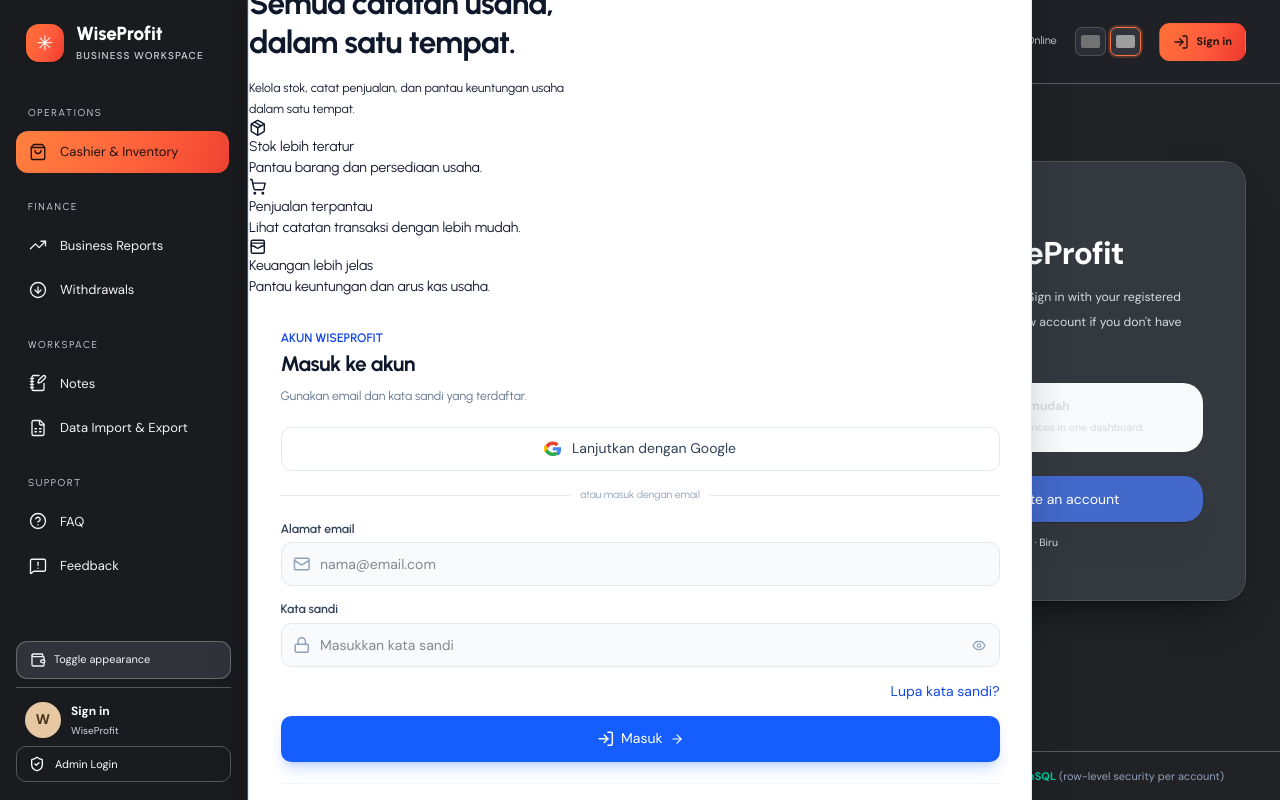
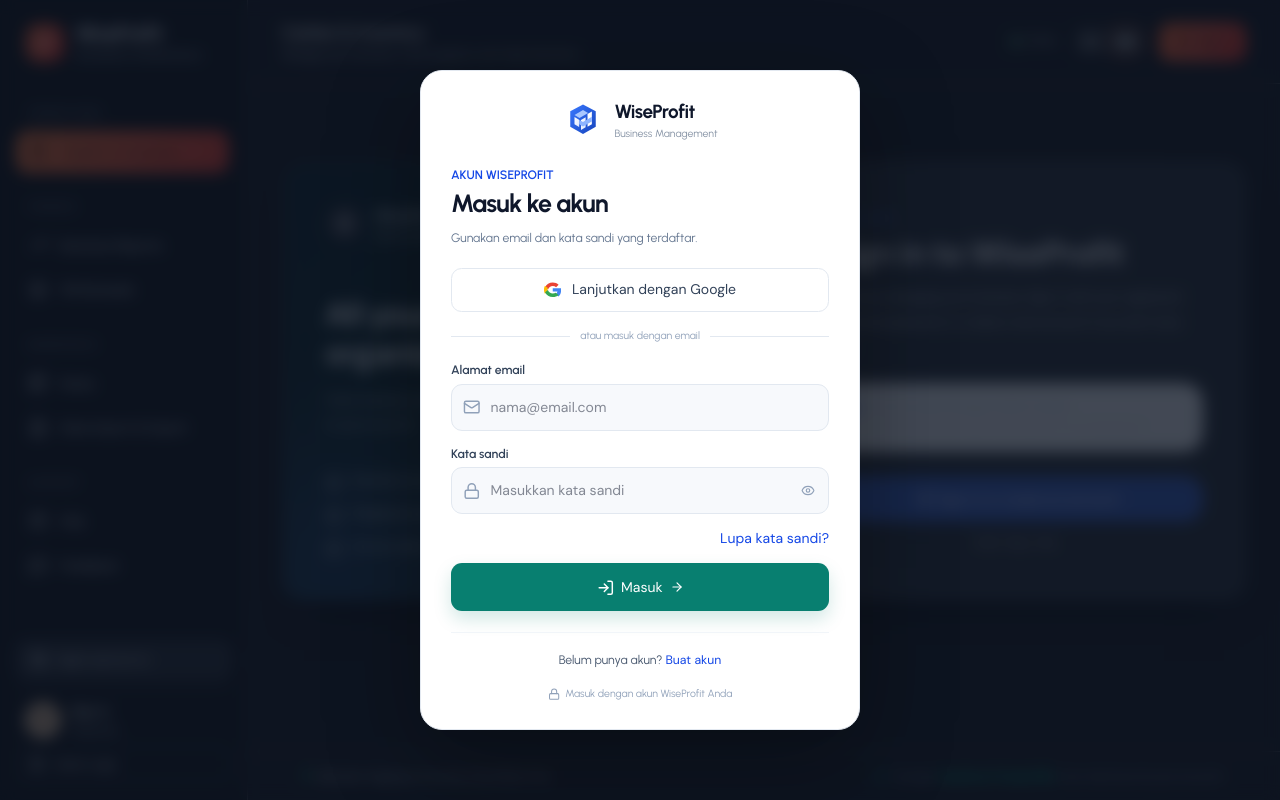
Before and after one commit to sirojuddinkafabillah-hash/WiseProfit, a React (Vite) app in the folder wiseprofit/: page / in a window 1280 px wide. Built offline with nearby package versions, Linux system fonts and the light colour scheme; no server answers; the database is empty; grey boxes are pictures that could not be loaded.

Commit message:
Simplify login into a centered single panel

```diff
--- a/wiseprofit/src/ignara-theme.css
+++ b/wiseprofit/src/ignara-theme.css
@@ -913,3 +913,64 @@ button, input, select, textarea { font-family: var(--font); }
   .cirrel-summary-grid .cirrel-stat-card .text-2xl,
   .cirrel-summary-grid .cirrel-stat-card .text-3xl { font-size: clamp(1.2rem, 5vw, 1.55rem) !important; }
 }
+
+
+/* Simple single-panel authentication layout */
+.wp-auth-overlay {
+  padding: 20px !important;
+  background: rgba(8, 17, 31, .76) !important;
+  backdrop-filter: blur(8px);
+}
+.wp-auth-card {
+  width: min(100%, 440px) !important;
+  max-width: 440px !important;
+  border: 1px solid #e2e8f0 !important;
+  border-radius: 22px !important;
+  box-shadow: 0 28px 90px rgba(0, 0, 0, .34) !important;
+  background: #ffffff !important;
+}
+.wp-auth-header {
+  padding: 26px 30px 0 !important;
+  background: #ffffff !important;
+}
+.wp-auth-brand {
+  justify-content: center !important;
+  gap: 10px !important;
+}
+.wp-auth-brand-icon {
+  width: 42px !important;
+  height: 42px !important;
+  border-radius: 13px !important;
+}
+.wp-auth-brand-icon svg { width: 34px !important; height: 34px !important; }
+.wp-auth-brand-name { font-size: 19px !important; }
+.wp-auth-brand-subtitle { color: #8491a3 !important; }
+.wp-auth-intro,
+.wp-auth-features { display: none !important; }
+.wp-auth-body {
+  padding: 25px 30px 28px !important;
+}
+.wp-auth-body > div:first-child { margin-bottom: 20px !important; }
+.wp-auth-body h3 {
+  font-size: 25px !important;
+  letter-spacing: -.035em !important;
+}
+.wp-auth-body input {
+  min-height: 47px;
+  border-radius: 11px !important;
+  background: #f7f9fc !important;
+}
+.wp-auth-body button[type="submit"] {
+  min-height: 48px;
+  border-radius: 11px !important;
+  background: #087f70 !important;
+  box-shadow: 0 8px 18px rgba(8, 127, 112, .18) !important;
+}
+.wp-auth-body button[type="submit"]:hover { background: #066b60 !important; }
+.wp-auth-body button[type="button"]:not([aria-label]) { transition: color .16s ease, background .16s ease; }
+@media (max-width: 480px) {
+  .wp-auth-overlay { padding: 14px !important; }
+  .wp-auth-header { padding: 22px 22px 0 !important; }
+  .wp-auth-body { padding: 22px 22px 24px !important; }
+  .wp-auth-body h3 { font-size: 23px !important; }
+}
```
